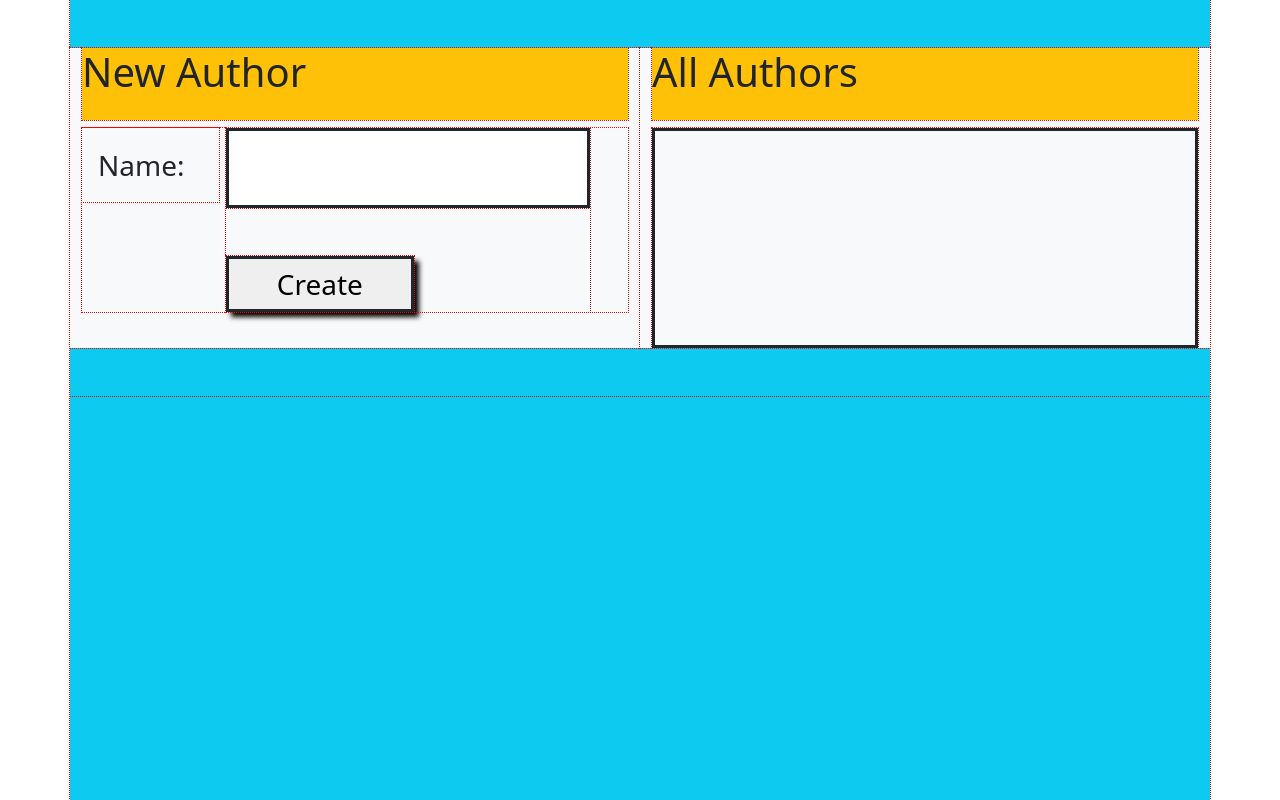
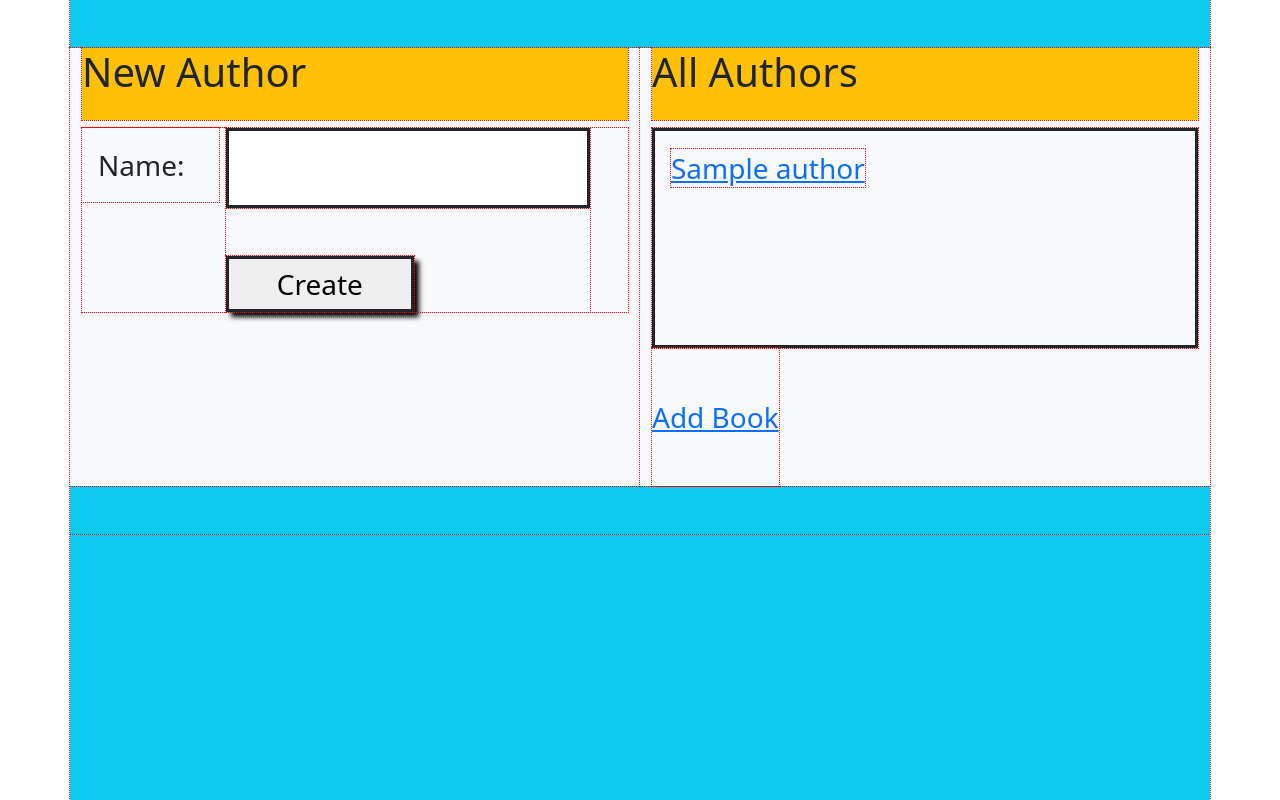
Before and after one commit to MSDPhoenix/books, a Flask app: template flask_app/templates/authors.html in a window 1280 px wide. Run offline with Flask 2, Linux system fonts and the light colour scheme; the template is opened without the code that fills it: most values are stand-ins (such as "Sample title", 1, 10 or a date in 2020).

Commit message:
completed authors.html

```diff
--- a/flask_app/controllers/authors.py
+++ b/flask_app/controllers/authors.py
@@ -2,10 +2,12 @@ from crypt import methods
 from flask_app import app
 from flask import render_template,redirect,request,session,flash
 from flask_app.models import book
+from flask_app.models.author import Author
 
 @app.route('/authors/')
 def authors():
-    return render_template('authors.html')
+
+    return render_template('authors.html', authors=Author.get_all())
 
 @app.route('/authors/<int:author_id>/')
 def author(author_id):
--- a/flask_app/templates/authors.html
+++ b/flask_app/templates/authors.html
@@ -12,9 +12,9 @@
 </head>
 <body>
 {% block body %}
-<div id ="wrapper" class="container bg-info">
+<div id ="wrapper" class="container bg-info fs-3">
     <div class="row py-5">
-        <div class="col bg-light fs-3">
+        <div class="col bg-light">
             <h1 class="pb-4 bg-warning">New Author</h1>
             <form action="/authors/save/" method="'">
                 <label for="name" class="p-3 flex col-3">Name: </label>
@@ -26,9 +26,12 @@
         </div>
         <div class="col bg-light">
             <h1 class="pb-4 bg-warning">All Authors</h1>
-            <div id="authors_list" class="w-100 border border-dark border-3">
-
+            <div id="authors_list" class="w-100 border border-dark border-3 p-3">
+                {% for author in authors %}
+                    <a href="/authors/{{author.id}}">{{author.name}}</a><br>
+                {% endfor %}
             </div>
+            <a class="d-inline-block py-5" href="/books/">Add Book</a>
         </div>
     </div>
 
```
Also changed, not shown: flask_app/models/author.py (+6 -1 lines).
